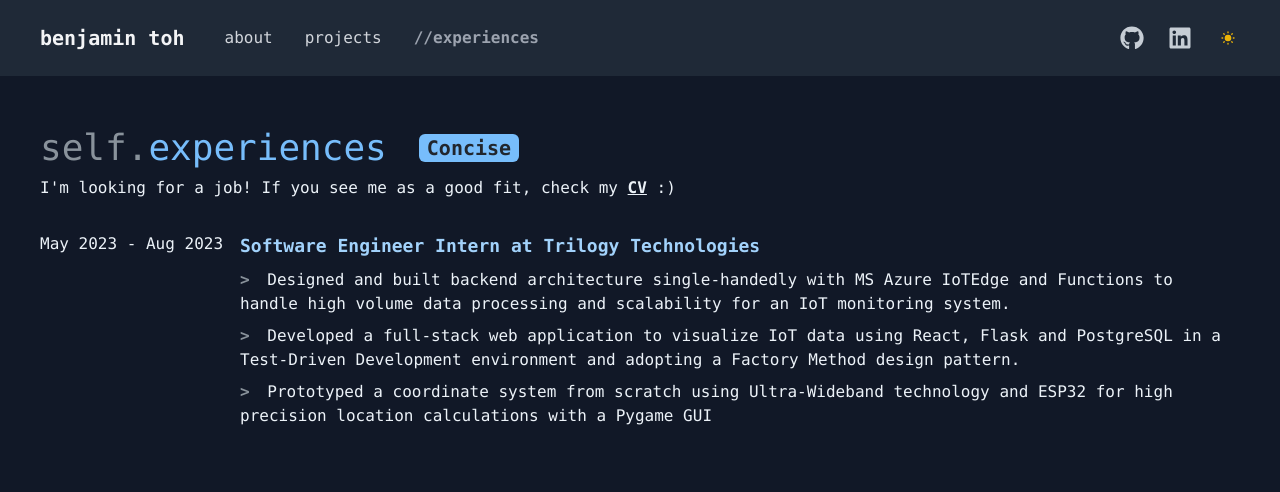
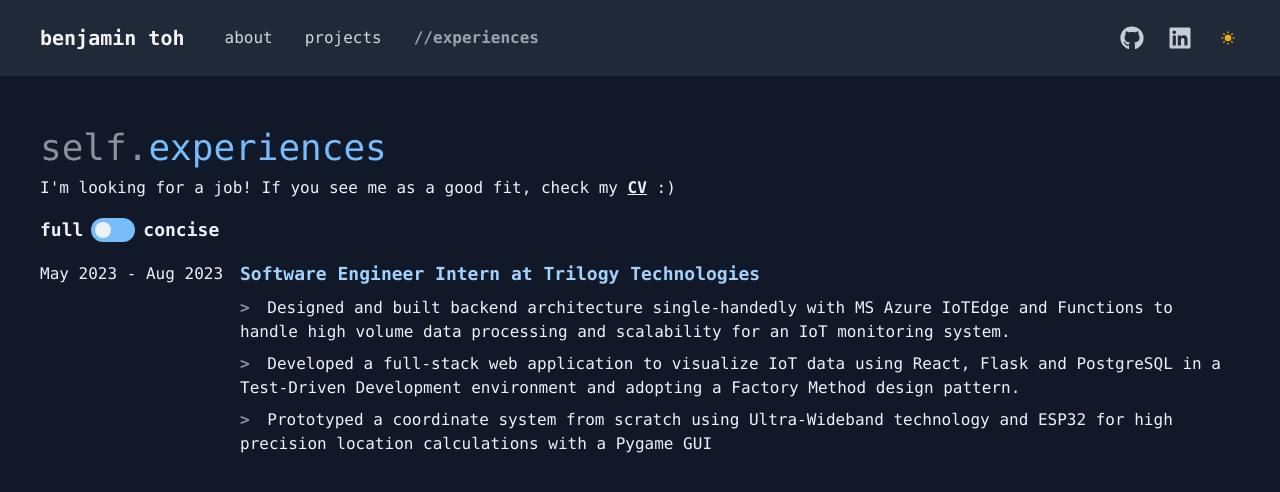
Before and after one commit to bentohset/dev-portfolio, a Next.js app: page /experiences in a window 1280 px wide. Shown: the top 492 px of the page. Built offline with nearby package versions, Linux system fonts and the light colour scheme.

Commit message:
add experience toggle button

```diff
--- a/src/components/ExperienceBlock.js
+++ b/src/components/ExperienceBlock.js
@@ -2,9 +2,9 @@
 
 function ExperienceBlock({ exp, isConcise }) {
   return (
-    <div className='flex sm:flex-col md:flex-col lg:flex-row flex-col'>
-        <div className='flex md:w-full sm:w-full lg:w-1/6 w-full'>
-            <p className=''>{exp.period}</p>
+    <div className='flex sm:flex-col md:flex-col lg:flex-row flex-col items-start'>
+        <div className='flex md:w-full sm:w-full lg:w-1/6 w-full '>
+            <p className='pt-0.5'>{exp.period}</p>
         </div>
         <div className='flex flex-col sm:w-full md:w-full lg:w-5/6 w-full justify-start'>
             <p className='dark:text-[#a2d2fb] font-bold text-lg mb-2'>{exp.role} at {exp.company}</p>
--- /dev/null
+++ b/src/components/Toggle.js
@@ -0,0 +1,23 @@
+import React from 'react'
+import { Switch } from '@headlessui/react'
+
+function Toggle({ enabled, setEnabled }) {
+  return (
+    <Switch
+      checked={enabled}
+      onChange={setEnabled}
+      className={`${
+        enabled ? 'bg-[#77bdfb]' : 'bg-[#77bdfb]'
+      } relative inline-flex h-6 w-11 items-center rounded-full`}
+    >
+      <span className="sr-only">Concise mode?</span>
+      <span
+        className={`${
+          enabled ? 'translate-x-6' : 'translate-x-1'
+        } inline-block h-4 w-4 transform rounded-full bg-[#ecf2f8] transition`}
+      />
+    </Switch>
+  )
+}
+
+export default Toggle
--- a/src/pages/experiences.js
+++ b/src/pages/experiences.js
@@ -1,26 +1,33 @@
 import ContainerBlock from '@/components/ContainerBlock'
 import ExperienceBlock from '@/components/ExperienceBlock'
+import Toggle from '@/components/Toggle'
 import userData from '@/constants/data'
 import React, { useState } from 'react'
 
 function experiences() {
   const [concise, setConcise] = useState(false)
+
   const handleConciseToggle = () => {
     setConcise(prev => !prev)
   }
 
   return (
-    <section className='md:pt-32 pt-40 gap-y-8 flex flex-col h-screen'>
+    <section className='md:pt-32 pt-40 gap-y-4 flex flex-col h-screen'>
       <div className="">
         <div className='flex md:flex-row flex-col gap-x-8 md:items-center items-start gap-y-2 md:gap-y-0'>
           <h1 className='text-4xl text-[#89929b]'>self.<span className='text-[#77bdfb]'>experiences</span></h1>
-          <button onClick={handleConciseToggle} className='bg-[#77bdfb] dark:text-[#21262d] rounded-md px-2 text-xl font-bold hover:text-[#21262d] dark:hover:text-[#ecf2f8] text-[#ecf2f8]'>
+          {/* <button onClick={handleConciseToggle} className='bg-[#77bdfb] dark:text-[#21262d] rounded-md px-2 text-xl font-bold hover:text-[#21262d] dark:hover:text-[#ecf2f8] text-[#ecf2f8]'>
             {concise ? "Full" : "Concise"}
-          </button>
+          </button> */}
         </div>
-
         <p className='mt-2'>I'm looking for a job! If you see me as a good fit, check my <a href='/Resume.pdf' target='__blank' className='underline font-bold hover:text-[#7ce38b]'>CV</a> :)</p>
       </div>
+
+      <div className='flex flex-row items-center space-x-2'>
+          <p className='font-bold text-lg'>full</p>
+          <Toggle enabled={concise} setEnabled={setConcise}/>
+          <p className='font-bold text-lg'>concise</p>
+        </div>
       <div>
         {userData.experiences.map(obj => (
           <ExperienceBlock key={obj.company} exp={obj} isConcise={concise}/>
```
